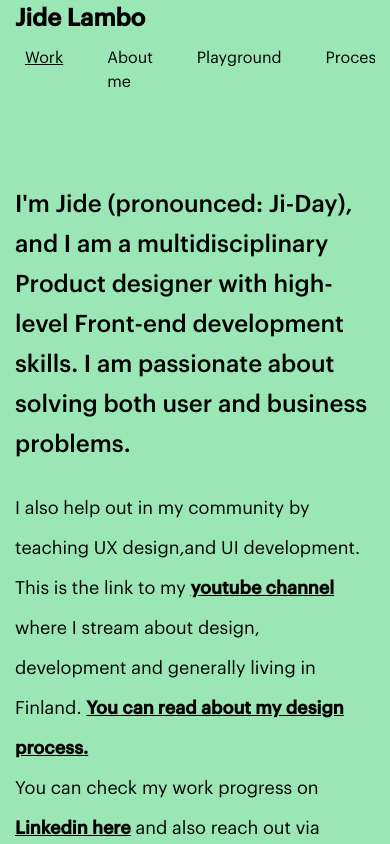
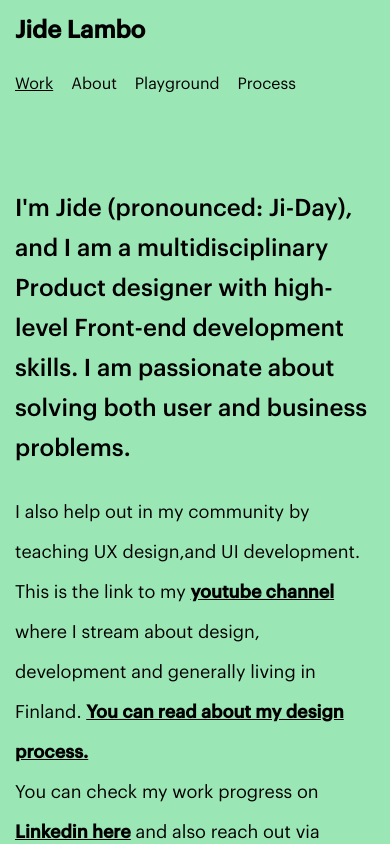
Before and after one commit to JideLambo/portfolio, an Angular app: page / in a window 390 px wide. Shown: the top 844 px of the page. Built offline with nearby package versions, Linux system fonts and the light colour scheme.

Commit message:
Edit on about me page

```diff
--- a/src/app/components/header/header.component.html
+++ b/src/app/components/header/header.component.html
@@ -1,4 +1,4 @@
-<header class="bg-green-300">
+<header class="bg-green-300 py-3">
   <div
     class="container mx-auto w-full h-auto md:h-24 flex flex-wrap md:flex-no-wrap items-center justify-between"
   >
@@ -8,9 +8,9 @@
       </h2>
     </div>
 
-    <div class="header-menu-wrap overflow-y-scroll">
+    <div class="header-menu-wrap mt-6 md:mt-0 overflow-y-scroll">
       <ul class="menu-group md:text-xl">
-        <li class="mr-6">
+        <li class="mr-2 md:mr-6">
           <a
             routerLink="/"
             routerLinkActive="active"
@@ -18,13 +18,13 @@
             >Work</a
           >
         </li>
-        <li class="mr-6">
-          <a routerLink="/about" routerLinkActive="active">About me</a>
+        <li class="mr-2 md:mr-6">
+          <a routerLink="/about" routerLinkActive="active">About</a>
         </li>
-        <li class="mr-6">
+        <li class="mr-2 md:mr-6">
           <a routerLink="/playground" routerLinkActive="active">Playground</a>
         </li>
-        <li class="mr-6">
+        <li class="mr-2 md:mr-6">
           <a routerLink="/design-process" routerLinkActive="active">Process</a>
         </li>
       </ul>
--- a/src/app/components/header/header.component.scss
+++ b/src/app/components/header/header.component.scss
@@ -16,6 +16,7 @@
     display: flex;
     flex-wrap: wrap;
     justify-content: space-between;
+    gap: 10px;
 
     @media only screen and (min-width: 320px) and (max-width: 480px) {
       flex-wrap: nowrap;
@@ -29,10 +30,6 @@
         margin-left: 0;
       }
 
-      @media only screen and (min-width: 320px) and (max-width: 480px) {
-        padding: 10px;
-      }
-
       a {
         text-decoration: none;
         color: #000;
```
